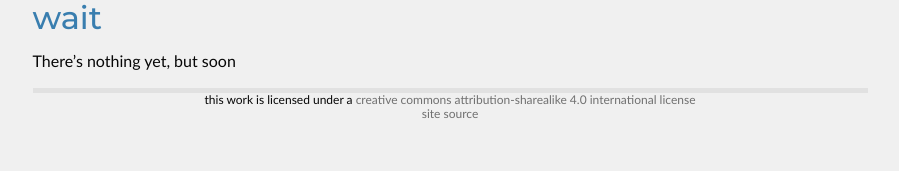
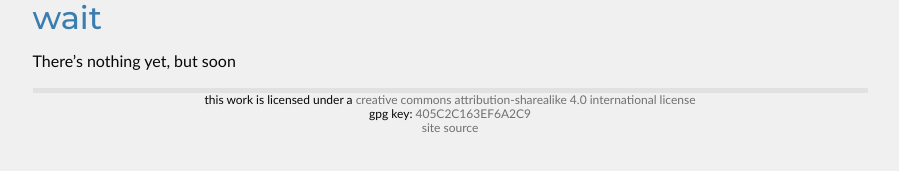
Before and after one commit to la-ninpre/aaoth.xyz, a Jekyll site: the page built from index.md, in a window 1280 px wide. Shown: the part 132-303 px from the top of the page, without its empty margins (190-1089 px from the left). Built offline with Jekyll 4.4.1, drawn with Linux system fonts in a browser that asks for light colours.

Commit message:
add gpg pubkey to footer
this key is also available on some keyservers such as
pool.sks-keyservers.net and also keyserver.ubuntu.com.

```diff
--- a/_includes/footer.html
+++ b/_includes/footer.html
@@ -6,6 +6,11 @@
 		</a>
 	</p>
 	<p>
+    <p>gpg key:
+    <a href="/DD1F79DC24054C1F42440F2E405C2C163EF6A2C9.asc">
+        405C2C163EF6A2C9
+    </a>
+    </p>
 	<a rel="site source" href="https://git.aaoth.xyz/aaoth.xyz.git/about">
 		site source
 	</a>
```
Also changed, not shown: 1 other file.
